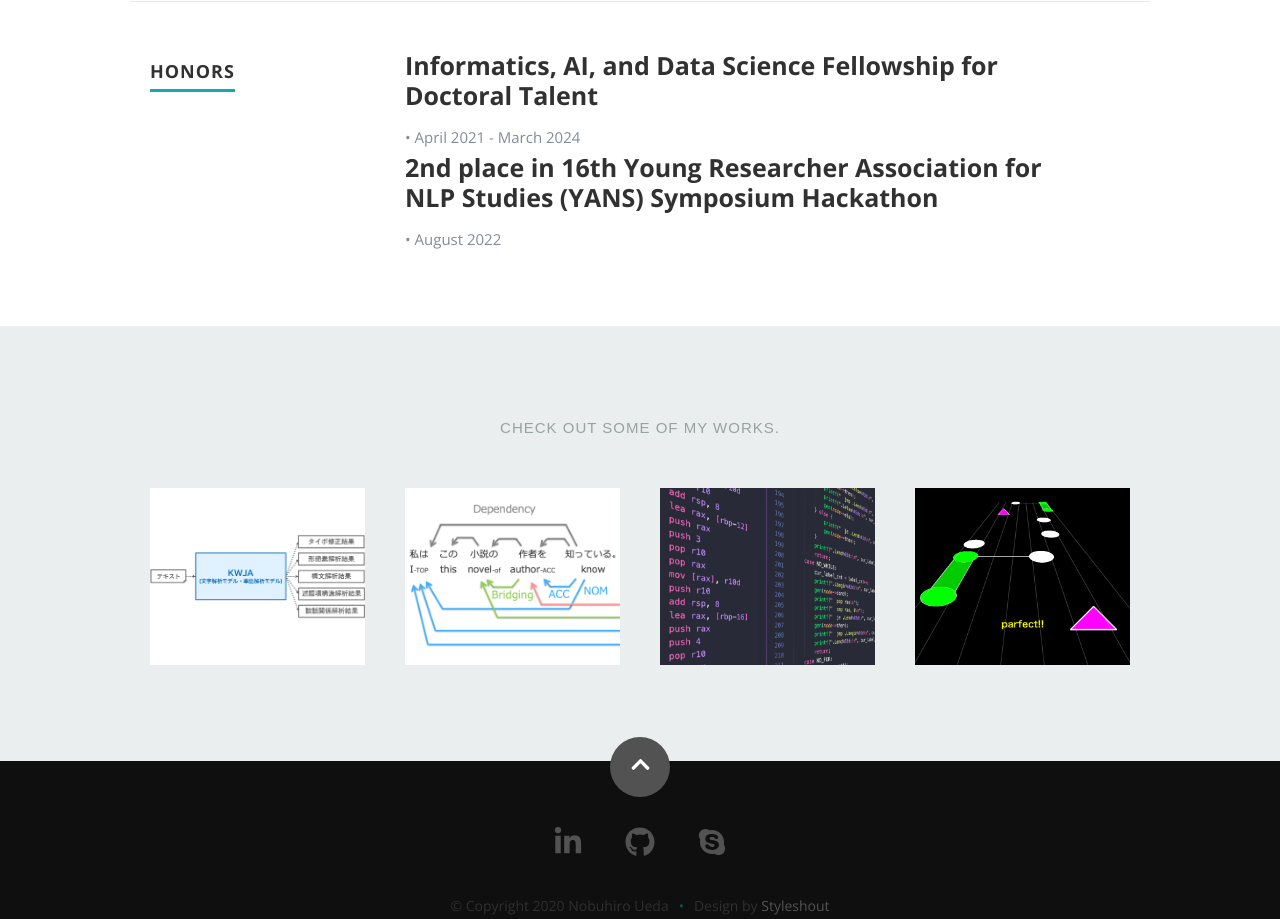
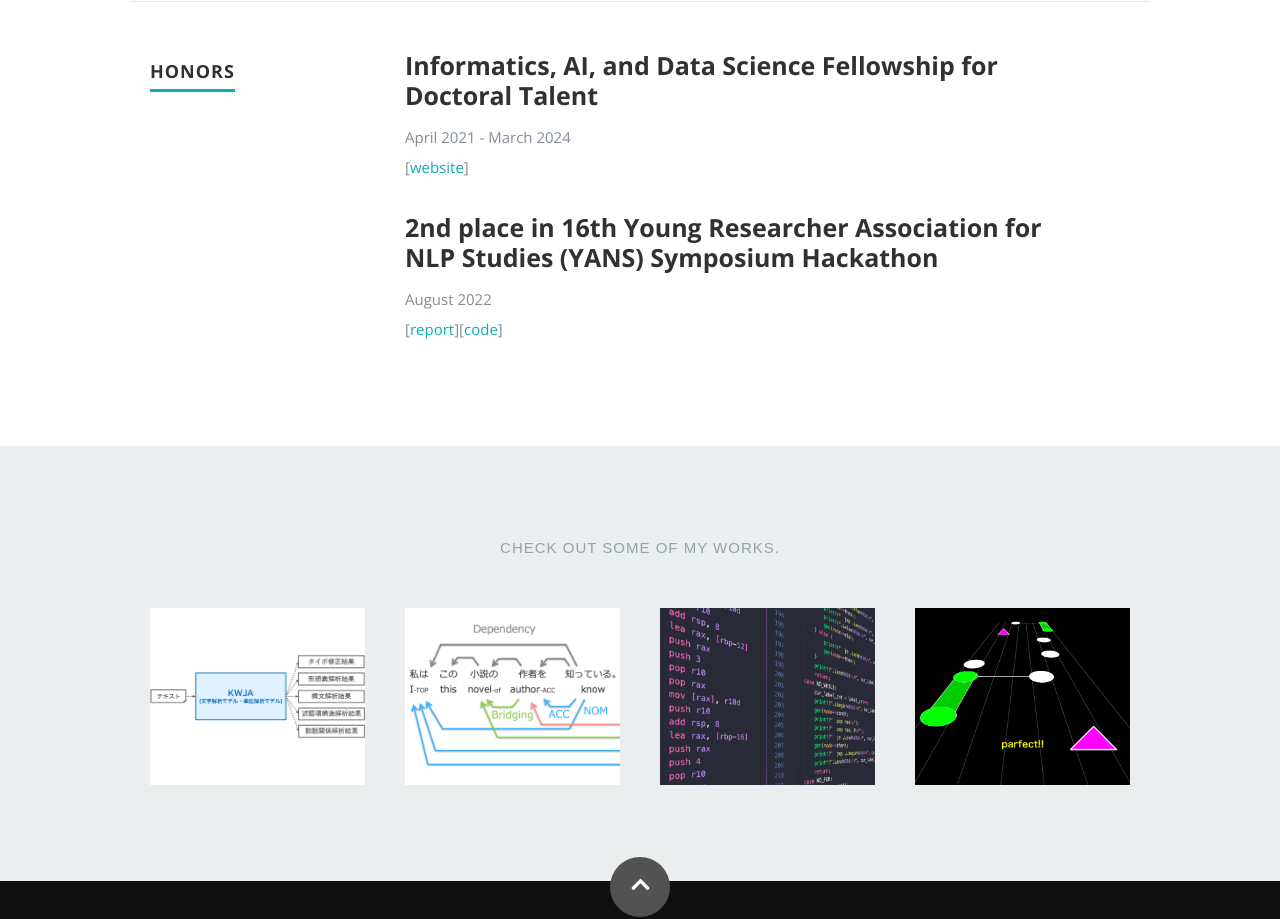
Before and after one commit to nobu-g/nobu-g.github.io, a Next.js app: page / in a window 1280 px wide. Shown: the part 4980-5899 px from the top of the page. Built offline with nearby package versions, Linux system fonts and the light colour scheme.

Commit message:
add resources for honors

```diff
--- a/components/Resume.jsx
+++ b/components/Resume.jsx
@@ -88,7 +88,17 @@
       return (
         <div key={honor.name}>
           <h3>{honor.name}</h3>
-          <span>&bull;</span> <em className={style.date}>{honor.years}</em>
+          <p className={style.info}>
+            <em className={style.date}>{honor.years}</em>
+            <br/>
+            {
+              Object.entries(honor.resource).map(([kind, url]) => (
+                <>
+                  [{url ? <a href={url}>{kind}</a> : kind}]
+                </>
+              ))
+            }
+          </p>
         </div>
       );
     });
--- a/pages/resumeData.json
+++ b/pages/resumeData.json
@@ -246,7 +246,10 @@
     "honors": [
       {
         "name": "Informatics, AI, and Data Science Fellowship for Doctoral Talent",
-        "years": "April 2021 - March 2024"
+        "years": "April 2021 - March 2024",
+        "resource": {
+          "website": "https://www.i.kyoto-u.ac.jp/fellowship/"
+        }
       },
       {
         "name": "2nd place in 16th Young Researcher Association for NLP Studies (YANS) Symposium Hackathon",
```
